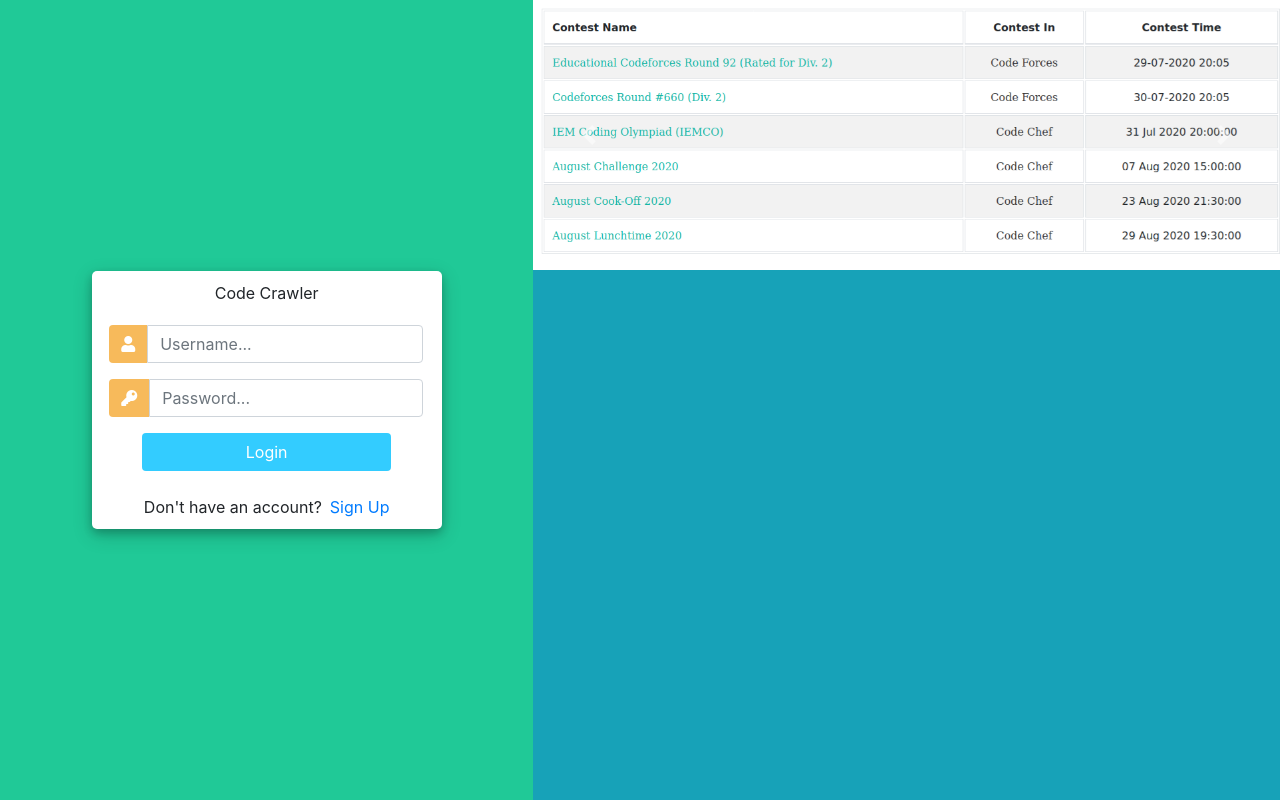
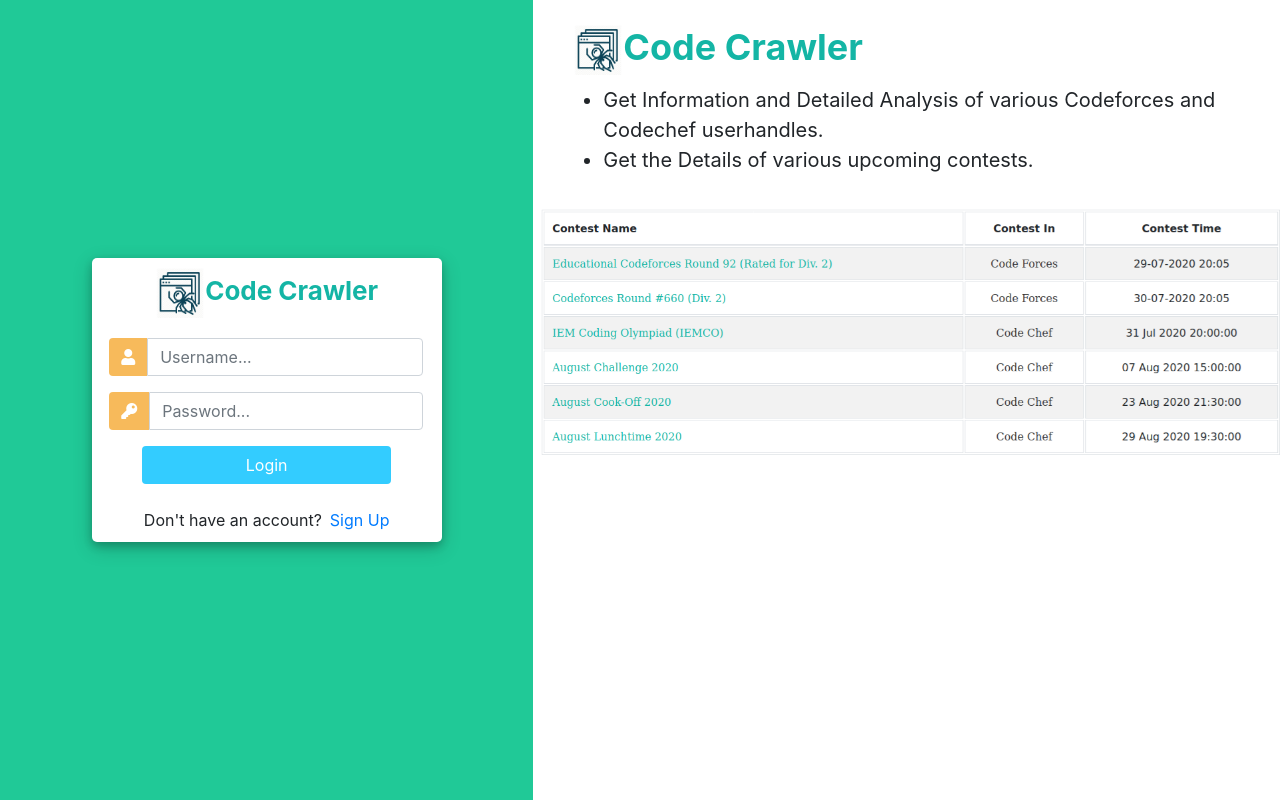
Before and after one commit to Suraj3579/codeforces_crawler, a Django app: page /login/ in a window 1280 px wide. Run offline with Django 3.2, Linux system fonts and the light colour scheme; some libraries are stand-ins or nearby versions.

Commit message:
finished styling of login and register

```diff
--- a/CF_Crawler/CodeCalender/templates/index.html
+++ b/CF_Crawler/CodeCalender/templates/index.html
@@ -20,7 +20,7 @@
 
     <nav class="navbar navbar-expand-lg navbar-light bg-light">
       <a class="navbar-brand" href="/">
-        <div id="logo" alt="">Code Crawler</div>
+        <div id="logo" alt=""><img src="{%static 'img/logo.jpeg'%}" alt="" style="height:50px; width:50px;">Code Crawler</div>
       </a>
       <button class="navbar-toggler" type="button" data-toggle="collapse" data-target="#yoyonavbarNav"
         aria-controls="navbarNav" aria-expanded="false" aria-label="Toggle navigation">
--- a/CF_Crawler/CodeCalender/templates/login.html
+++ b/CF_Crawler/CodeCalender/templates/login.html
@@ -94,11 +94,16 @@
 		}
 
 		.rightside{
-			background:#17a2b8;
+			background:white;
 		}
 		.carousel-inner img {
     	width: 100%;
     	height: 100%;
+  		}
+
+  		.info {
+  		padding:10px 30px 10px  30px;
+  		font-size:20px;
   		}
 
 
@@ -109,10 +114,10 @@
 
 		<div class='row no-gutters'>
 			<div class='col-md-5 no-gutters'>
-				<div class='leftside d-flex justify-content-center align-align-items-center'>
+				<div class='leftside d-flex justify-content-center align-items-center'>
 				<div class="user_card">
 					<div class="d-flex justify-content-center">
-						<div id="logo" alt="">Code Crawler</div>
+						<div id="logo" style="font-size:26px; font-weight:bold; color: #14b5a5;" alt=""><img src="{%static 'img/logo.jpeg'%}" alt="" style="height:50px; width:50px;">Code Crawler</div>
 					</div>
 					<div class="d-flex justify-content-center form_container">
 					<form method="POST" action="">
@@ -149,7 +154,13 @@
 			</div>
 			<div class='col-md-7 no-gutters'>
 				<div class='rightside '>
-
+					<div class="info">
+						<div id="logo" style="align-items:center; justify-content:center;color: #14b5a5; padding:10px; font-size:36px; font-weight:bold;" alt=""><img src="{%static 'img/logo.jpeg'%}" alt="" style="height:50px; width:50px;">Code Crawler</div>
+						<ul>
+						<li>Get Information and Detailed Analysis of various Codeforces and Codechef userhandles.</li>
+						<li>Get the Details of various upcoming contests.</li>
+						</ul>
+					</div>
 					<div id="carouselExampleIndicators" class="carousel slide" data-ride="carousel">
 					<ol class="carousel-indicators">
 						<li data-target="#carouselExampleIndicators" data-slide-to="0" class="active"></li>
@@ -161,21 +172,15 @@
 						<img class="d-block h-100 w-100" src="{%static 'img/calender.png'%}" alt="First slide" width="1100" height="500">
 						</div>
 						<div class="carousel-item">
-						<img class="d-block w-100" src="{%static 'img/any2.png'%}" alt="Second slide" width="1100" height="500">
+						<img class="d-block h-100 w-100" src="{%static 'img/any2.png'%}" alt="Second slide" width="1100" height="500">
 						</div>
 						<div class="carousel-item">
-						<img class="d-block w-100" src="{%static 'img/any1.png'%}" alt="Third slide" width="1100" height="500">
+						<img class="d-block h-100 w-100" src="{%static 'img/any1.png'%}" alt="Third slide" width="1100" height="500">
 						</div>
 					</div>
-					<a class="carousel-control-prev" href="#carouselExampleIndicators" role="button" data-slide="prev">
-						<span class="carousel-control-prev-icon" aria-hidden="true"></span>
-						<span class="sr-only">Previous</span>
-					</a>
-					<a class="carousel-control-next" href="#carouselExampleIndicators" role="button" data-slide="next">
-						<span class="carousel-control-next-icon" aria-hidden="true"></span>
-						<span class="sr-only">Next</span>
-					</a>
+
 					</div>
+
 				</div>
 			</div>
 		</div>
```
Also changed, not shown: CF_Crawler/CodeCalender/templates/register.html (+14 -11 lines), CF_Crawler/CodeCalender/static/img/logo1.jpeg (added), CF_Crawler/db.sqlite3.
